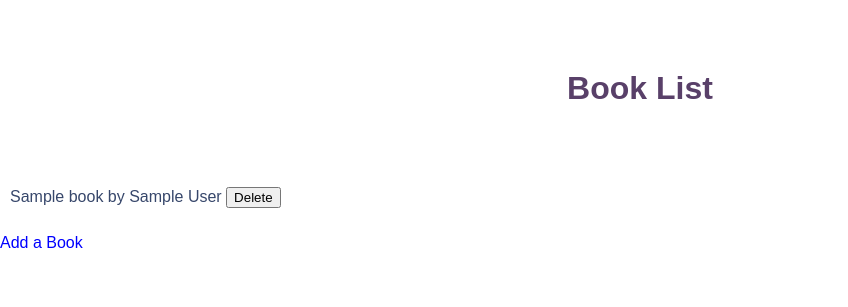
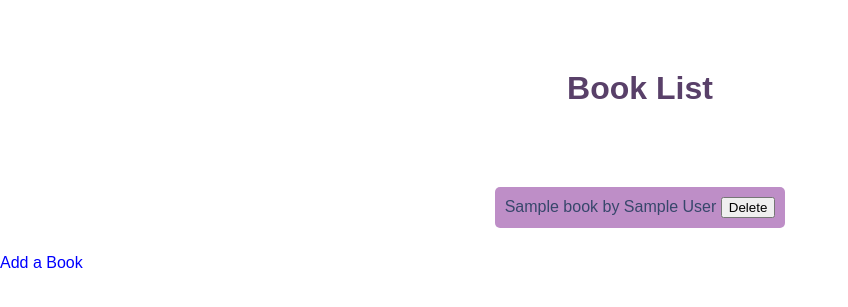
Before and after one commit to laurinchenbienchen/laurinesrepository, a Flask app: template wpPrüfung/templates/index.html in a window 1280 px wide. Shown: the top 307 px of the page, without its empty margins (0-848 px from the left). Run offline with Flask 3, Linux system fonts and the light colour scheme; the template is opened without the code that fills it: most values are stand-ins (such as "Sample title", 1, 10 or a date in 2020).

Commit message:
commit1261611

```diff
--- a/wpPrüfung/templates/style.css
+++ b/wpPrüfung/static/style.css
@@ -39,13 +39,16 @@ h2 {
 ul {
     list-style-type: none;
     padding: 0;
+    text-align: center;
 }
 
 ul li {
-    background-color: white;
+    display: inline-block;
+    background-color: #be8ec7;
     margin: 10px 0;
     padding: 10px;
     border-radius: 5px;
+    width: auto;
 }
 
 a {
@@ -86,3 +89,7 @@ c {
     padding: 10px;
     border-radius: 20px;
 }
+
+.center{
+    text-align: -moz-center;
+}
--- a/wpPrüfung/templates/add.html
+++ b/wpPrüfung/templates/add.html
@@ -13,6 +13,6 @@
         <input type="text" id="author" name="author"><br><br>
         <button type="submit">Add Book</button>
     </form>
-    <a href="/">Cancel</a>
+    <p href="/">Cancel</p>
 </body>
 </html>
--- a/wpPrüfung/templates/index.html
+++ b/wpPrüfung/templates/index.html
@@ -15,6 +15,6 @@
         </li>
         {% endfor %}
     </ul>
-    <a href="/add">Add a Book</a>
+    <a class= "center" href="/add">Add a Book</a>
 </body>
 </html>
```
